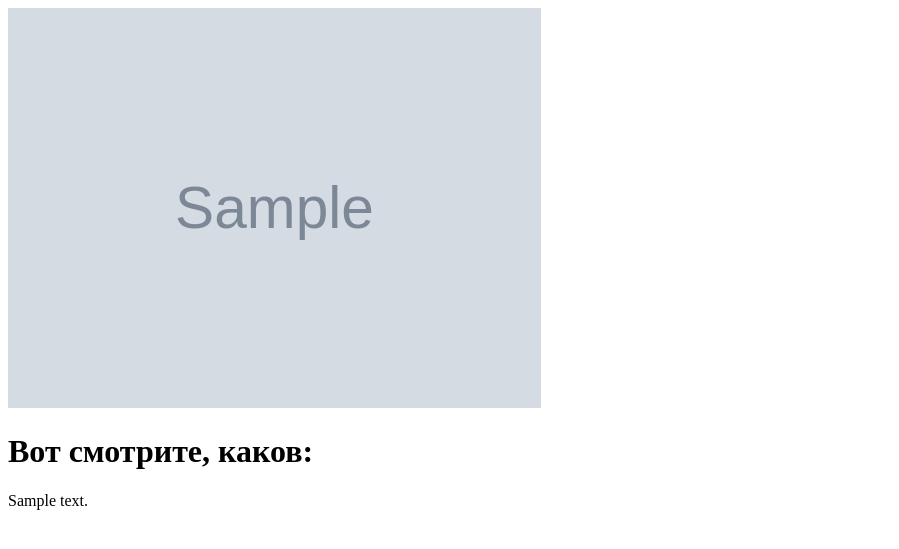
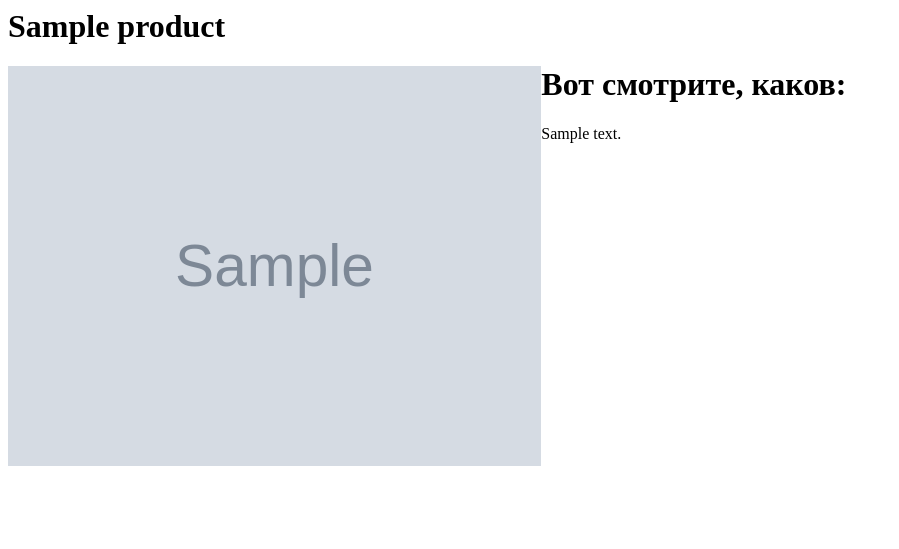
Before and after one commit to Storsky/mobile_shop, a Django app: page /catalog/model/1 in a window 1280 px wide. Shown: the top 549 px of the page, without its empty margins (0-899 px from the left). Run offline with Django 4.2, Linux system fonts and the light colour scheme; tables that the repository leaves empty hold one stand-in row (values such as "Sample post"); grey boxes marked "Sample" are stand-in pictures.

Commit message:
Oauth, models fixed, temlates heritage

```diff
--- a/mobile_shop/mobile_shop/urls.py
+++ b/mobile_shop/mobile_shop/urls.py
@@ -20,5 +20,6 @@ urlpatterns = [
     path('admin/', admin.site.urls),
     path('', include('phones.urls')),
     path('accounts/', include("django.contrib.auth.urls")),
-    path('accounts/', include("signup.urls"))
+    path('accounts/', include("signup.urls")),
+    path('accounts/oauth/', include('social_django.urls', namespace = 'social'))
 ]
--- a/mobile_shop/phones/static/phones/stylesheets/one_phone.css
+++ /dev/null
@@ -1,7 +0,0 @@
-.container-content {
-    margin-left: 30px;
-  }
-  .container-name {
-    margin-top: 0px;
-    font-size:24px;
-  }
--- a/mobile_shop/phones/templates/base.html
+++ b/mobile_shop/phones/templates/base.html
@@ -6,9 +6,7 @@
   <title>{% block title %}{% endblock %}</title>
   <!--Import Google Icon Font-->
   <link href="https://fonts.googleapis.com/icon?family=Material+Icons" rel="stylesheet">
-  <link type="text/css" rel="stylesheet" href="{% static "css/bootstrap.css" %}" media="screen,projection"/>
-  <link type="text/css" rel="stylesheet" href="{% static "css/style.css" %}" media="screen,projection"/>
-
+  <link href={% static 'css/one_phone.css' %} rel="stylesheet" type="text/css">
   <!--Let browser know website is optimized for mobile-->
   <meta name="viewport" content="width=device-width, initial-scale=1.0"/>
 </head>
@@ -16,7 +14,5 @@
 <body>
 {% block content %}{% endblock %}
 
-<!--JavaScript at end of body for optimized loading-->
-<script type="text/javascript" src="{% static "js/bootstrap.js" %}"></script>
 </body>
 </html>
--- a/mobile_shop/phones/templates/product.html
+++ b/mobile_shop/phones/templates/product.html
@@ -1,20 +1,16 @@
+{% extends "base.html" %}
 {% load static %}
-<!DOCTYPE html>
-<html lang="en">
-<head>
-    <meta charset="UTF-8">
-    <meta http-equiv="X-UA-Compatible" content="IE=edge">
-    <meta name="viewport" content="width=device-width, initial-scale=1.0">
-    <title>{{phone.name}}</title>
-    <link href={% static 'phones/stylesheets/one_phone.css' %} rel="stylesheet" type="text/css">
-</head>
-  <body>
 
+{% block content %}
+<div class="container">
+  <div class="header">
+    <h1>{{phone.name}}</h1>
+  </div>
     <div class = "container">
       <img height="400" src="\{{phone.image}}" class="container-img" alt="Изображение телефона"/>
     <div class="cotainer-content">
     <p><h1 = containter-name>Вот смотрите, каков:</h1></p>
     <p>{{phone.description}}</p></div>
     </div>
-  </body>
-</html>
+ </div>
+ {% endblock %}
--- a/mobile_shop/phones/urls.py
+++ b/mobile_shop/phones/urls.py
@@ -5,5 +5,5 @@ urlpatterns = [
     path('', index),
     path('catalog', show_products, name = 'catalog'),
     path('login', show_login_page, name='login_page'),
-    path('catalog/model/<int:model_id>', show_model, name='model')
+    path('catalog/model/<int:product_pk>', show_model, name='model')
 ]
--- a/mobile_shop/phones/views.py
+++ b/mobile_shop/phones/views.py
@@ -1,5 +1,5 @@
 from django.shortcuts import render, redirect
-from .models import Model_id
+from .models import Product
 from django.core.paginator import Paginator
 
 def index(request):
@@ -10,11 +10,11 @@ def show_products(request):
     template = 'phones.html'
     sort = request.GET.get("sort")
     if sort=='brand':
-        phones = Model_id.objects.order_by('brand')
+        phones = Product.objects.order_by('brand')
     elif sort=='alphabet':
-        phones = Model_id.objects.order_by('name')
+        phones = Product.objects.order_by('name')
     else:
-        phones = Model_id.objects.all()
+        phones = Product.objects.all()
 
     paginator = Paginator(phones, 2)
     page_number = request.GET.get('page')
@@ -28,7 +28,7 @@ def show_login_page(request):
     context = {}
     return render(request, template, context)
 
-def show_model(request, model_id):
+def show_model(request, product_pk):
     template = 'product.html'
-    context = {'phone': Model_id.objects.filter(id=model_id).values()[0]}
+    context = {'phone': Product.objects.filter(id=product_pk).values()[0]}
     return render(request, template, context)
--- /dev/null
+++ b/mobile_shop/static/css/one_phone.css
@@ -0,0 +1,7 @@
+.container-content {
+    margin-left: 30px;
+  }
+
+.container-img {
+  float: left;
+  }
--- a/mobile_shop/templates/registration/login.html
+++ b/mobile_shop/templates/registration/login.html
@@ -11,8 +11,9 @@
 <body>
     <br>
 <br>
+<a href="{% url "social:begin" "google-oauth2" %}">Google+</a>
+<br>
     <div class="cont">
-
             <h2>Welcome</h2>
                 <form method="post">
                 {% csrf_token %}
```
Also changed, not shown: mobile_shop/mobile_shop/settings.py (+13 -0 lines), mobile_shop/phones/admin.py (+3 -6 lines), mobile_shop/phones/models.py (+15 -26 lines), mobile_shop/phones/forms.py (added), mobile_shop/phones/migrations/0009_product_remove_phone_model_id_delete_model_id_and_more.py (added), mobile_shop/phones/static/phones/img/1644953090-samsung-galaxy-s22-ultra-shop-1644953079.jpg (deleted), mobile_shop/phones/static/phones/img/1647622740-samsung-galaxy-a53-1647622731.jpg (deleted), mobile_shop/phones/static/phones/img/30064719bb.jpg (deleted), mobile_shop/phones/static/phones/img/iphone-12-finish-select-202207-purple.jpg (deleted), mobile_shop/static/phones/img/1648210467-samsung-galaxy-s22-1648210458.jpg (renamed from mobile_shop/phones/static/phones/img/1648210467-samsung-galaxy-s22-1648210458.jpg), mobile_shop/static/phones/img/MWVX2.jpg (renamed from mobile_shop/phones/static/phones/img/MWVX2.jpg), mobile_shop/static/phones/img/MWVX2_GgE8dwy.jpg (added).
